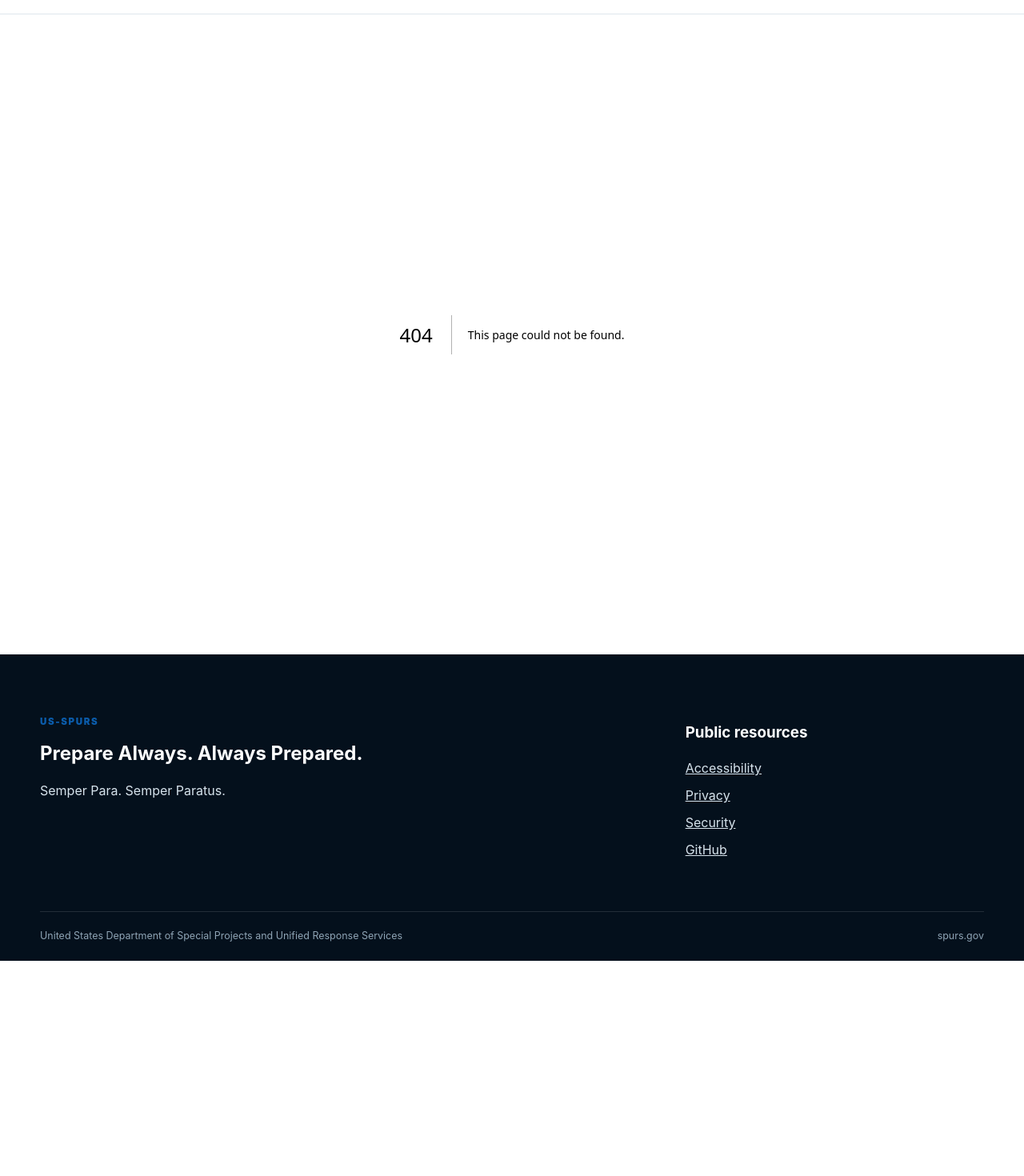
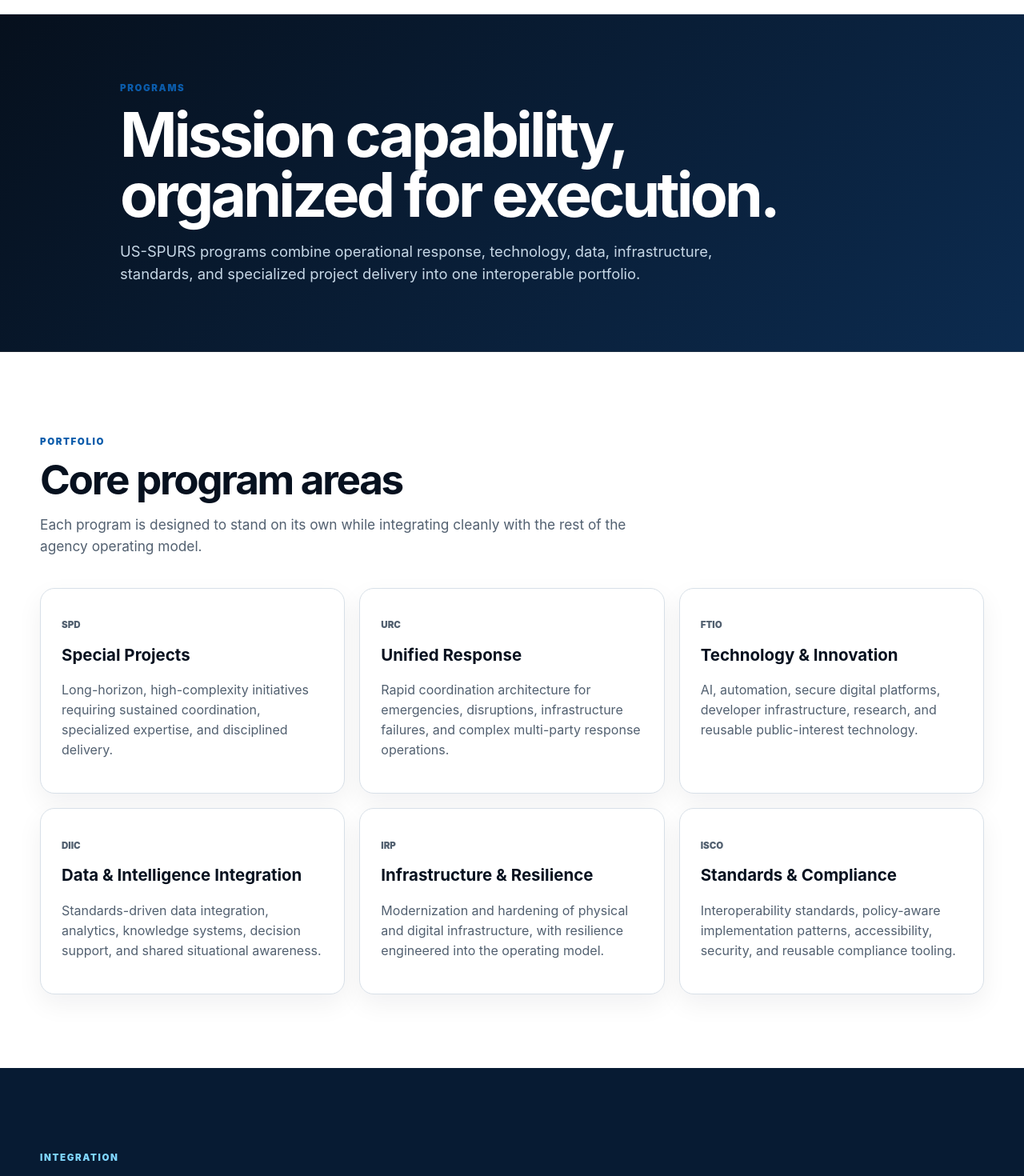
Before and after one commit to US-SPURS/US-SPURS.github.io, a Next.js app: page /programs in a window 1280 px wide. Before the commit this address had no page. Shown: the part 100-1570 px from the top of the page at 80% size. Before the commit the page ends 1301 px from the top, so only its background shows below. Built offline with nearby package versions, Linux system fonts and the light colour scheme.

Commit message:
feat(site): add Programs experience

```diff
--- /dev/null
+++ b/app/programs/page.tsx
@@ -0,0 +1,28 @@
+import type { Metadata } from 'next';
+import { Callout, InfoGrid, PageHero, Section } from '@/components/interior';
+
+export const metadata: Metadata = { title: 'Programs' };
+
+const programs = [
+  { title: 'Special Projects', body: 'Long-horizon, high-complexity initiatives requiring sustained coordination, specialized expertise, and disciplined delivery.', meta: 'SPD' },
+  { title: 'Unified Response', body: 'Rapid coordination architecture for emergencies, disruptions, infrastructure failures, and complex multi-party response operations.', meta: 'URC' },
+  { title: 'Technology & Innovation', body: 'AI, automation, secure digital platforms, developer infrastructure, research, and reusable public-interest technology.', meta: 'FTIO' },
+  { title: 'Data & Intelligence Integration', body: 'Standards-driven data integration, analytics, knowledge systems, decision support, and shared situational awareness.', meta: 'DIIC' },
+  { title: 'Infrastructure & Resilience', body: 'Modernization and hardening of physical and digital infrastructure, with resilience engineered into the operating model.', meta: 'IRP' },
+  { title: 'Standards & Compliance', body: 'Interoperability standards, policy-aware implementation patterns, accessibility, security, and reusable compliance tooling.', meta: 'ISCO' },
+] as const;
+
+export default function ProgramsPage() {
+  return <main id="main-content">
+    <PageHero eyebrow="Programs" title="Mission capability, organized for execution." summary="US-SPURS programs combine operational response, technology, data, infrastructure, standards, and specialized project delivery into one interoperable portfolio." />
+    <Section eyebrow="Portfolio" title="Core program areas" intro="Each program is designed to stand on its own while integrating cleanly with the rest of the agency operating model."><InfoGrid items={programs} /></Section>
+    <Section dark eyebrow="Integration" title="Programs are connected by shared infrastructure." intro="Common identity, policy, data, engineering standards, automation, observability, and documentation reduce duplication and make cross-program collaboration practical.">
+      <InfoGrid items={[
+        { title: 'Shared trust plane', body: 'Identity, authorization, policy, audit, and security controls designed to work across program boundaries.' },
+        { title: 'Shared execution fabric', body: 'Reusable services, workflows, APIs, containers, data systems, and automation patterns.' },
+        { title: 'Shared knowledge layer', body: 'Structured documentation, semantic metadata, standards, and machine-readable operating context.' },
+      ]} />
+    </Section>
+    <Section eyebrow="Next" title="See the systems behind the programs."><Callout title="Technology is the connective tissue" body="Explore ATLANTIS AI, OmniCode, interoperability architecture, developer tooling, and the engineering principles behind the portfolio." href="/technology/" label="Explore technology" /></Section>
+  </main>;
+}
```
